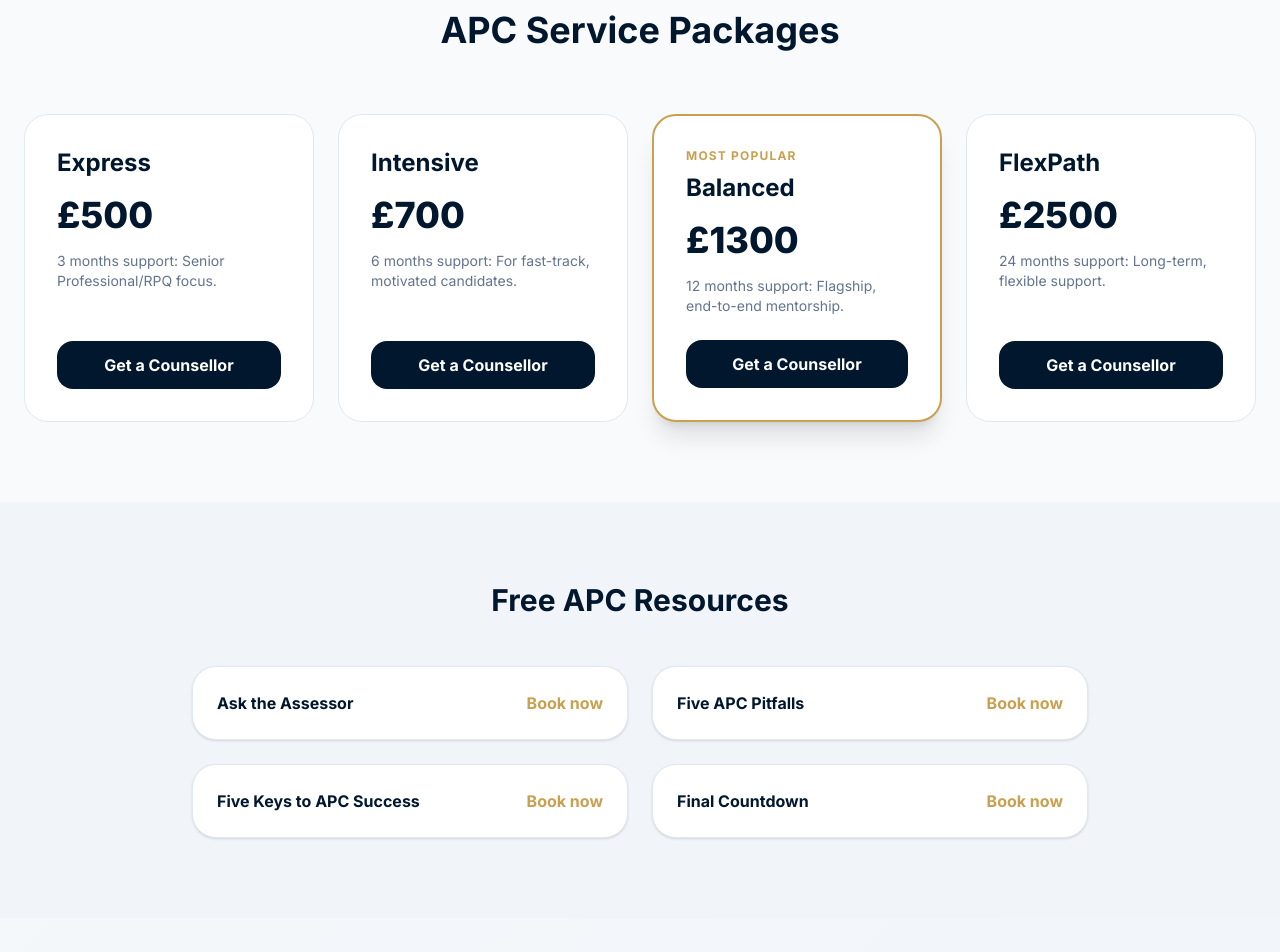
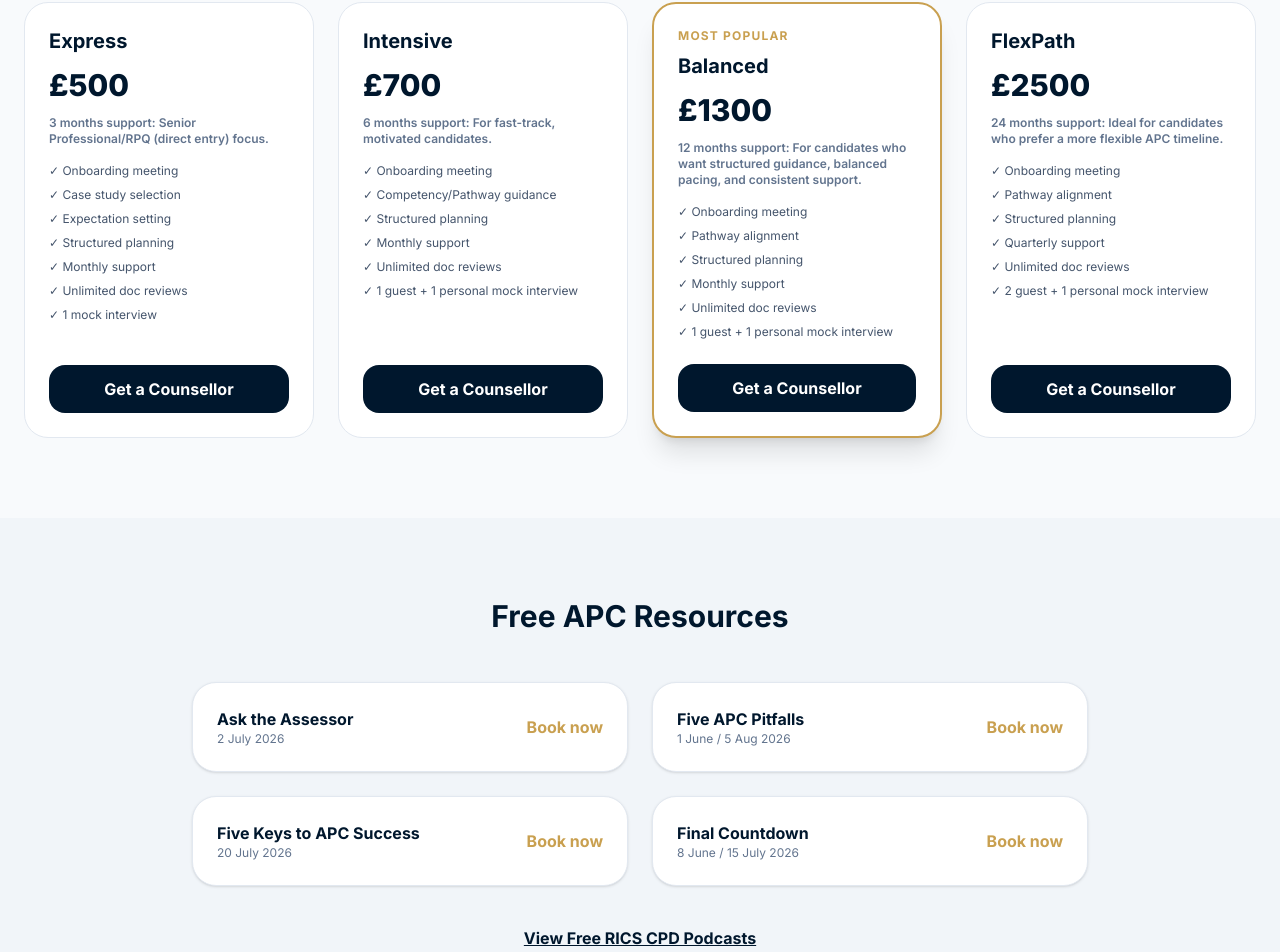
Before and after one commit to valuerkariuki/passd-new, a Next.js app: page / in a window 1280 px wide. Shown: the part 807-1759 px from the top of the page. Built offline with nearby package versions, Linux system fonts and the light colour scheme.

Commit message:
Add feature lists to service packages and update resource links

```diff
--- a/app/page.tsx
+++ b/app/page.tsx
@@ -10,43 +10,57 @@ export default function HomePage() {
     }
   };
 
+  const packages = [
+    {
+      title: "Express", price: "500", months: "3", desc: "Senior Professional/RPQ (direct entry) focus.", popular: false,
+      features: ["Onboarding meeting", "Case study selection", "Expectation setting", "Structured planning", "Monthly support", "Unlimited doc reviews", "1 mock interview"]
+    },
+    {
+      title: "Intensive", price: "700", months: "6", desc: "For fast-track, motivated candidates.", popular: false,
+      features: ["Onboarding meeting", "Competency/Pathway guidance", "Structured planning", "Monthly support", "Unlimited doc reviews", "1 guest + 1 personal mock interview"]
+    },
+    {
+      title: "Balanced", price: "1300", months: "12", desc: "For candidates who want structured guidance, balanced pacing, and consistent support.", popular: true,
+      features: ["Onboarding meeting", "Pathway alignment", "Structured planning", "Monthly support", "Unlimited doc reviews", "1 guest + 1 personal mock interview"]
+    },
+    {
+      title: "FlexPath", price: "2500", months: "24", desc: "Ideal for candidates who prefer a more flexible APC timeline.", popular: false,
+      features: ["Onboarding meeting", "Pathway alignment", "Structured planning", "Quarterly support", "Unlimited doc reviews", "2 guest + 1 personal mock interview"]
+    },
+  ];
+
+  const resources = [
+    { title: 'Ask the Assessor', date: '2 July 2026', link: 'https://www.rics.org/training-events' },
+    { title: 'Five APC Pitfalls', date: '1 June / 5 Aug 2026', link: 'https://www.rics.org/training-events' },
+    { title: 'Five Keys to APC Success', date: '20 July 2026', link: 'https://www.rics.org/training-events' },
+    { title: 'Final Countdown', date: '8 June / 15 July 2026', link: 'https://www.rics.org/training-events' },
+  ];
+
   return (
     <main className="min-h-screen bg-slate-50">
 
-      {/* 1. HERO SECTION - Updated CTA */}
+      {/* HERO SECTION */}
       <section className="py-20 px-6 text-center bg-white border-b border-slate-100">
         <h1 className="text-5xl md:text-7xl font-extrabold text-[#00172D] mb-6 tracking-tight">
           Find the Right <span className="text-[#C9A050]">APC Counsellor</span>
         </h1>
         <div className="flex justify-center">
-          <button
-            onClick={handleScrollToPackages}
-            className="px-8 py-4 bg-[#00172D] text-white rounded-xl font-bold hover:bg-slate-800 transition"
-          >
+          <button onClick={handleScrollToPackages} className="px-8 py-4 bg-[#00172D] text-white rounded-xl font-bold hover:bg-slate-800 transition">
             View APC Packages
           </button>
         </div>
       </section>
 
-      {/* 2. PROMINENT GET STARTED BANNER */}
+      {/* GET STARTED BANNER */}
       <section className="py-16 px-6 max-w-5xl mx-auto -mt-10">
         <div className="bg-[#00172D] text-white p-10 rounded-3xl shadow-2xl border-2 border-[#C9A050]">
           <div className="flex flex-col md:flex-row items-center gap-8">
             <div className="flex-1">
               <h2 className="text-3xl font-bold mb-4">Getting Started: 30-Minute Intro Call</h2>
               <p className="text-slate-300 mb-6 font-medium">Best for: Surveyors who want to know the best sector, pathway, and what to expect along the APC journey.</p>
-              <ul className="space-y-2 mb-6 text-sm text-slate-300">
-                <li>✓ Tell me your story</li>
-                <li>✓ Sector and Pathway selection guidance</li>
-                <li>✓ Guidance on next steps</li>
-              </ul>
             </div>
             <div className="bg-white text-[#00172D] p-6 rounded-2xl w-full md:w-80 shadow-lg text-center">
               <div className="text-lg font-bold mb-4">Choose your speed:</div>
-              <div className="space-y-3 mb-6">
-                <div className="p-2 border border-slate-200 rounded-lg text-sm font-semibold">5 Working Days: £45</div>
-                <div className="p-2 border border-slate-200 rounded-lg text-sm font-semibold">Within 24 Hours: £60</div>
-              </div>
               <Link href="/start" className="block w-full py-3 bg-[#C9A050] text-white rounded-xl font-bold hover:bg-opacity-90 transition">
                 Get started today
               </Link>
@@ -55,26 +69,24 @@ export default function HomePage() {
         </div>
       </section>
 
-      {/* 3. ENHANCED APC SERVICE PACKAGES */}
+      {/* APC SERVICE PACKAGES */}
       <section id="packages" className="py-20 px-6 max-w-7xl mx-auto">
-        <h2 className="text-4xl font-bold center text-[#00172D] mb-16 text-center">APC Service Packages</h2>
+        <h2 className="text-4xl font-bold text-[#00172D] mb-16 text-center">APC Service Packages</h2>
         <div className="grid md:grid-cols-4 gap-6">
-          {[
-            { title: "Express", price: "500", months: "3", desc: "Senior Professional/RPQ focus." },
-            { title: "Intensive", price: "700", months: "6", desc: "For fast-track, motivated candidates." },
-            { title: "Balanced", price: "1300", months: "12", desc: "Flagship, end-to-end mentorship.", popular: true },
-            { title: "FlexPath", price: "2500", months: "24", desc: "Long-term, flexible support." },
-          ].map((pkg) => (
-            <div key={pkg.title} className={`p-8 rounded-3xl border ${pkg.popular ? 'border-2 border-[#C9A050] shadow-xl' : 'border-slate-200'} bg-white flex flex-col`}>
+          {packages.map((pkg) => (
+            <div key={pkg.title} className={`p-6 rounded-3xl border ${pkg.popular ? 'border-2 border-[#C9A050] shadow-xl' : 'border-slate-200'} bg-white flex flex-col`}>
               {pkg.popular && <span className="text-[#C9A050] text-xs font-bold uppercase tracking-widest mb-2">Most Popular</span>}
-              <h3 className="text-2xl font-bold text-[#00172D]">{pkg.title}</h3>
-              <div className="text-4xl font-extrabold my-4 text-[#00172D]">£{pkg.price}</div>
-              <p className="text-sm text-slate-500 mb-6 flex-grow">{pkg.months} months support: {pkg.desc}</p>
+              <h3 className="text-xl font-bold text-[#00172D]">{pkg.title}</h3>
+              <div className="text-3xl font-extrabold my-3 text-[#00172D]">£{pkg.price}</div>
+              <p className="text-xs text-slate-500 mb-4 font-semibold">{pkg.months} months support: {pkg.desc}</p>
 
-              <Link
-                href={`/apply?package=${pkg.title}&price=${pkg.price}&id=${pkg.title.toLowerCase()}`}
-                className="block w-full py-3 bg-[#00172D] text-white text-center rounded-xl font-bold hover:bg-slate-800 transition"
-              >
+              <ul className="text-xs text-slate-600 space-y-2 mb-6 flex-grow">
+                {pkg.features.map((feature, i) => (
+                  <li key={i}>✓ {feature}</li>
+                ))}
+              </ul>
+
+              <Link href={`/apply?package=${pkg.title}`} className="block w-full py-3 bg-[#00172D] text-white text-center rounded-xl font-bold hover:bg-slate-800 transition">
                 Get a Counsellor
               </Link>
             </div>
@@ -82,17 +94,25 @@ export default function HomePage() {
         </div>
       </section>
 
-      {/* 4. FREE RESOURCES */}
+      {/* FREE RESOURCES */}
       <section className="py-20 px-6 bg-slate-100">
         <div className="max-w-4xl mx-auto text-center">
           <h2 className="text-3xl font-bold text-[#00172D] mb-12">Free APC Resources</h2>
           <div className="grid md:grid-cols-2 gap-6">
-            {['Ask the Assessor', 'Five APC Pitfalls', 'Five Keys to APC Success', 'Final Countdown'].map((res) => (
-              <div key={res} className="p-6 bg-white border border-slate-200 rounded-2xl flex justify-between items-center shadow-sm">
-                <h4 className="font-bold text-[#00172D]">{res}</h4>
-                <Link href="/contact" className="text-[#C9A050] font-bold">Book now</Link>
+            {resources.map((res) => (
+              <div key={res.title} className="p-6 bg-white border border-slate-200 rounded-2xl flex justify-between items-center shadow-sm">
+                <div className="text-left">
+                  <h4 className="font-bold text-[#00172D]">{res.title}</h4>
+                  <p className="text-xs text-slate-500">{res.date}</p>
+                </div>
+                <a href={res.link} target="_blank" rel="noopener noreferrer" className="text-[#C9A050] font-bold">Book now</a>
               </div>
             ))}
+          </div>
+          <div className="mt-10">
+            <a href="https://www.rics.org/news-insights/rics-podcasts" target="_blank" rel="noopener noreferrer" className="text-[#00172D] font-bold underline">
+              View Free RICS CPD Podcasts
+            </a>
           </div>
         </div>
       </section>
```
